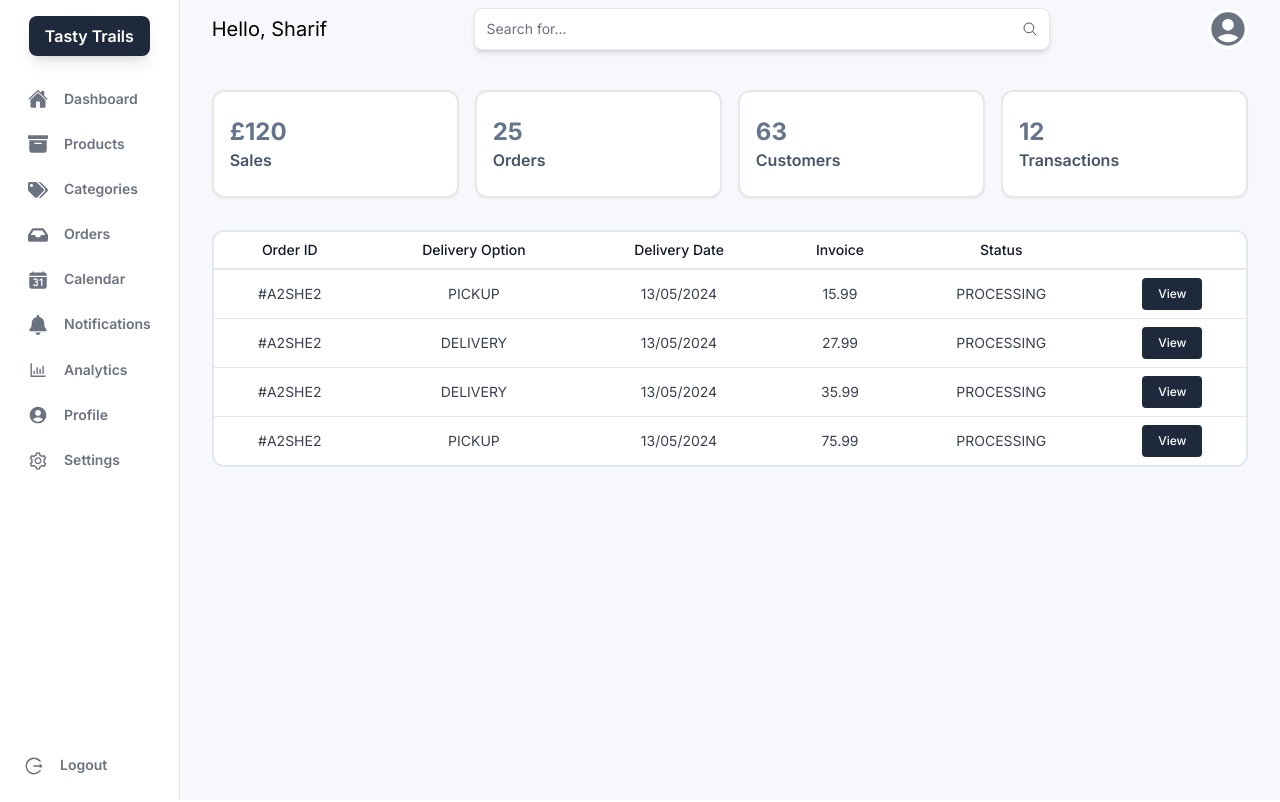
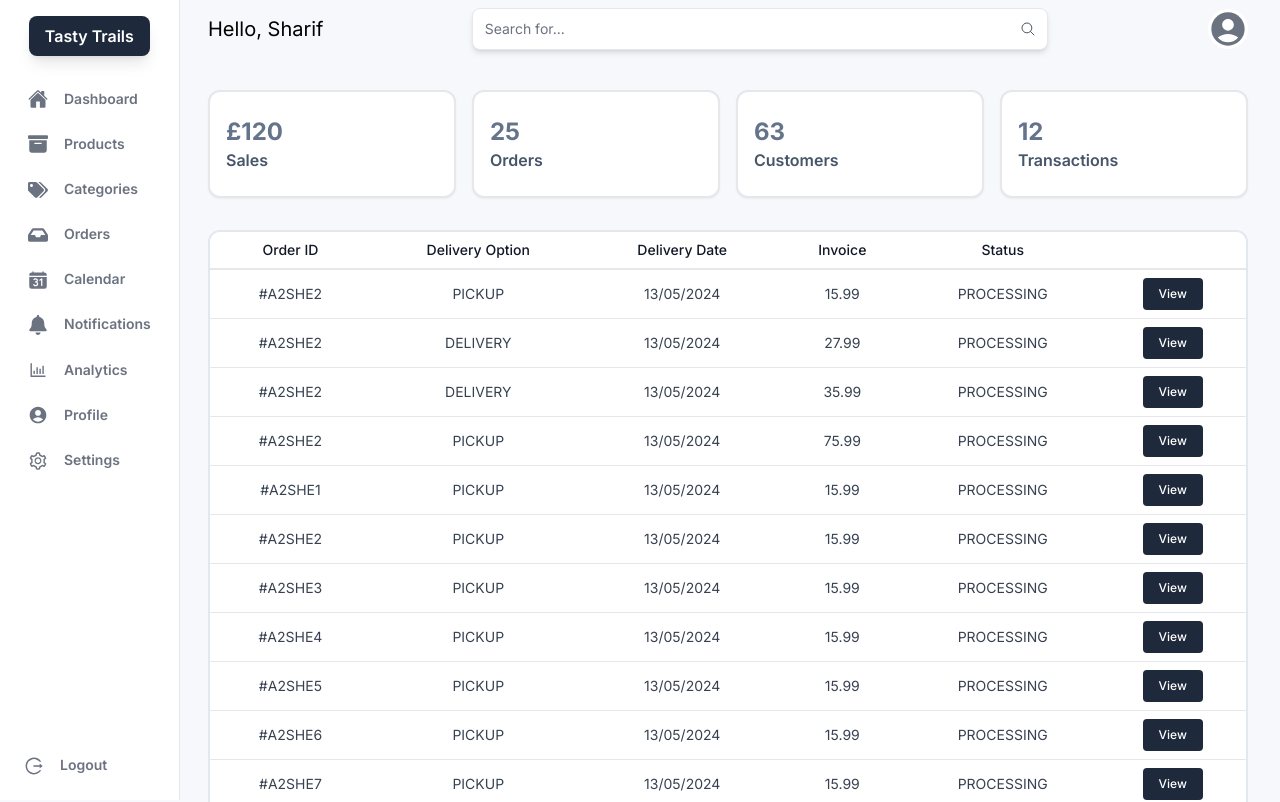
Before and after one commit to sharif2315/tasty-trails-ui, a Next.js app: page /admin in a window 1280 px wide. Shown: the top 802 px of the page. Built offline with nearby package versions, Linux system fonts and the light colour scheme.

Commit message:
admin table wip

```diff
--- a/app/admin/page.tsx
+++ b/app/admin/page.tsx
@@ -9,7 +9,7 @@ const Admin = () => {
 
             <AdminSidebar />
 
-            <div className="px-8 w-full">
+            <div className="sm:ml-44 ml-20 px-8 pb-10 w-full">
                 <div className="grid">
                     <Navbar />
                     <StatsSection />
--- a/components/AdminSidebar.tsx
+++ b/components/AdminSidebar.tsx
@@ -37,7 +37,7 @@ const NavLink: React.FC<NavLinkProps> = ({ name, href='#', icon: Icon }) => {
 
 const AdminSidebar = () => {
     return (
-        <div className="flex">
+        <div className="fixed flex">
             <div className="flex h-screen flex-1 flex-col justify-between border-e bg-white">
 
                 <div>
--- a/components/AdminTable.tsx
+++ b/components/AdminTable.tsx
@@ -15,7 +15,7 @@ interface TableRowProps {
 
 const TableRow: React.FC<TableRowProps> = ({ orderRef, deliveryOption, deliveryDate, status, invoice }) => {
     return (
-        <tr className='hover:bg-slate-100 text-gray-700'>
+        <tr className='hover:bg-slate-100/65 text-gray-700'>
             <td className="whitespace-nowrap px-4 py-2">{orderRef}</td>
             <td className="whitespace-nowrap px-4 py-2">{deliveryOption}</td>
             <td className="whitespace-nowrap px-4 py-2">{deliveryDate}</td>
@@ -54,6 +54,17 @@ const AdminTable = () => {
                     <TableRow orderRef='#A2SHE2' deliveryOption='DELIVERY' deliveryDate='13/05/2024' status='PROCESSING' invoice={35.99}  />
                     <TableRow orderRef='#A2SHE2' deliveryOption='PICKUP' deliveryDate='13/05/2024' status='PROCESSING' invoice={75.99}  />
 
+                    {[...Array(10)].map((_, index) => (
+                        <TableRow
+                            key={index}
+                            orderRef={`#A2SHE${index + 1}`}
+                            deliveryOption='PICKUP'
+                            deliveryDate='13/05/2024'
+                            status='PROCESSING'
+                            invoice={15.99}
+                        />
+                    ))}
+
                 </tbody>
             </table>
         </div>
```
